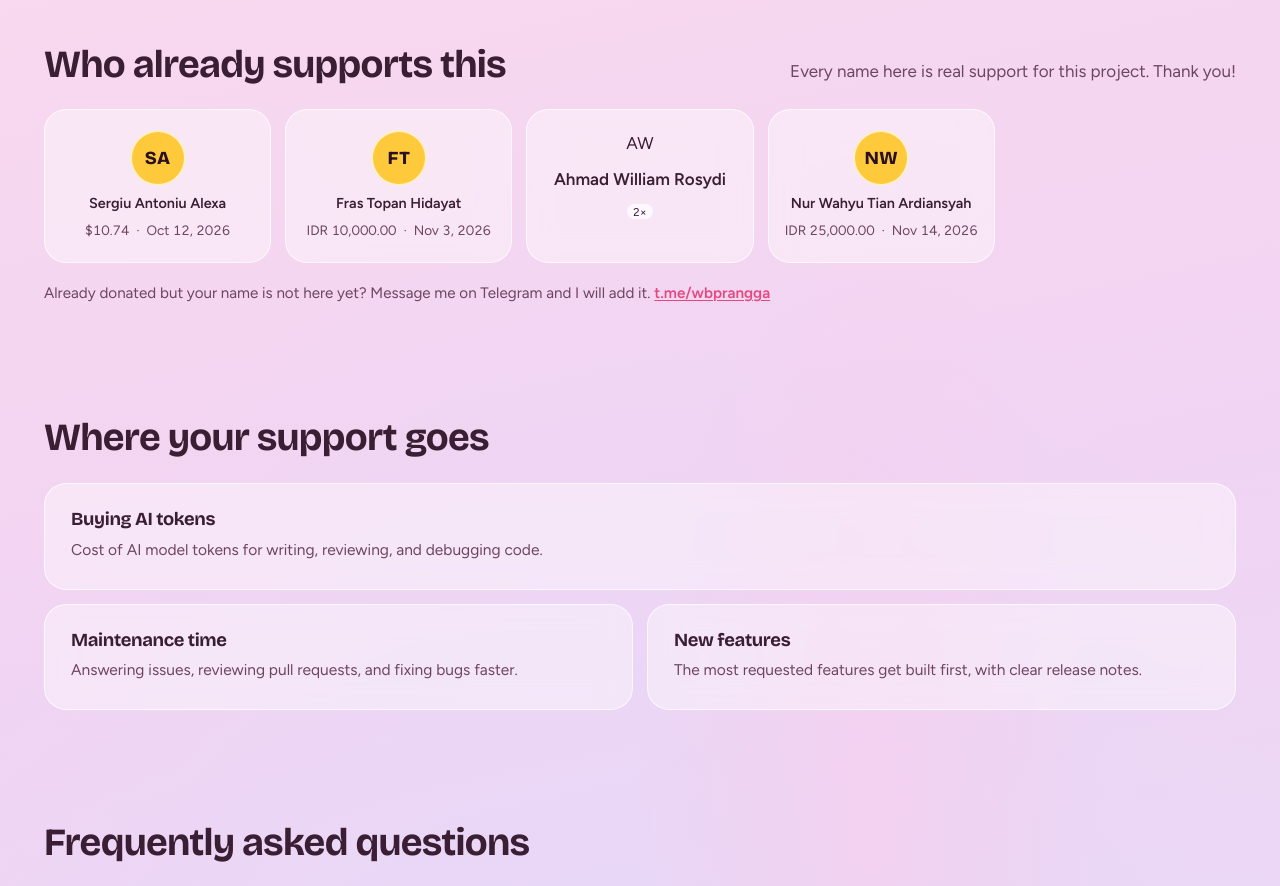
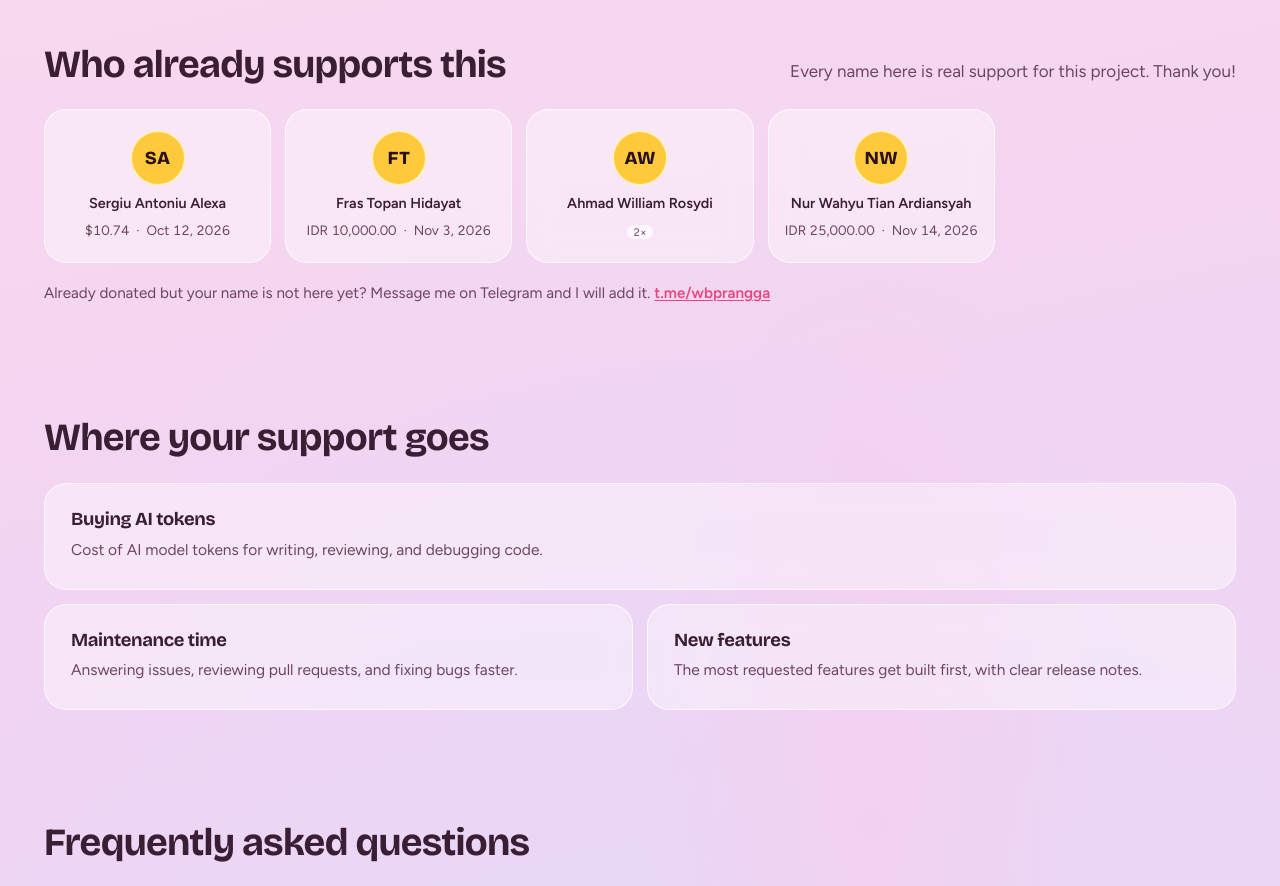
Before and after one commit to RanggaWbp/donasi, a plain HTML site: page index.html in a window 1280 px wide. Shown: the part 1800-2686 px from the top of the page. Drawn offline with nearby package versions, Linux system fonts and the light colour scheme.

Commit message:
sponsors: fix gaya kartu gabung (icon + simetris)

```diff
--- a/index.html
+++ b/index.html
@@ -294,12 +294,12 @@ section[id],#support{scroll-margin-top:88px}
   background:var(--glass);text-align:center;
   -webkit-backdrop-filter:var(--blur);backdrop-filter:var(--blur);
   border:1px solid var(--glass-edge)}
-.avatar-cell img{width:56px;height:56px;border-radius:50%;border:2px solid var(--glass-edge)}
-.avatar-cell .initials{width:56px;height:56px;border-radius:50%;border:2px solid var(--glass-edge);
+.avatar-cell img,.donor-head img{width:56px;height:56px;border-radius:50%;border:2px solid var(--glass-edge)}
+.avatar-cell .initials,.donor-head .initials{width:56px;height:56px;border-radius:50%;border:2px solid var(--glass-edge);
   background:var(--mango);color:var(--mango-ink);display:grid;place-items:center;
   font:800 1.15rem var(--display);letter-spacing:.02em}
-.avatar-cell .who{font-size:.9rem;font-weight:600;line-height:1.25}
-.avatar-cell small{font-size:.85rem;color:var(--muted);font-variant-numeric:tabular-nums}
+.avatar-cell .who,.donor-head .who{font-size:.9rem;font-weight:600;line-height:1.25}
+.avatar-cell small,.donor-head small{font-size:.85rem;color:var(--muted);font-variant-numeric:tabular-nums}
 .avatar-cell small .money,.avatar-cell small .when{white-space:nowrap}
 .avatar-cell small .sep{margin:0 .5em}
 .wall-empty{border:2px dashed var(--glass-edge);border-radius:var(--r);padding:22px;text-align:center;color:var(--muted);grid-column:1/-1}
```
